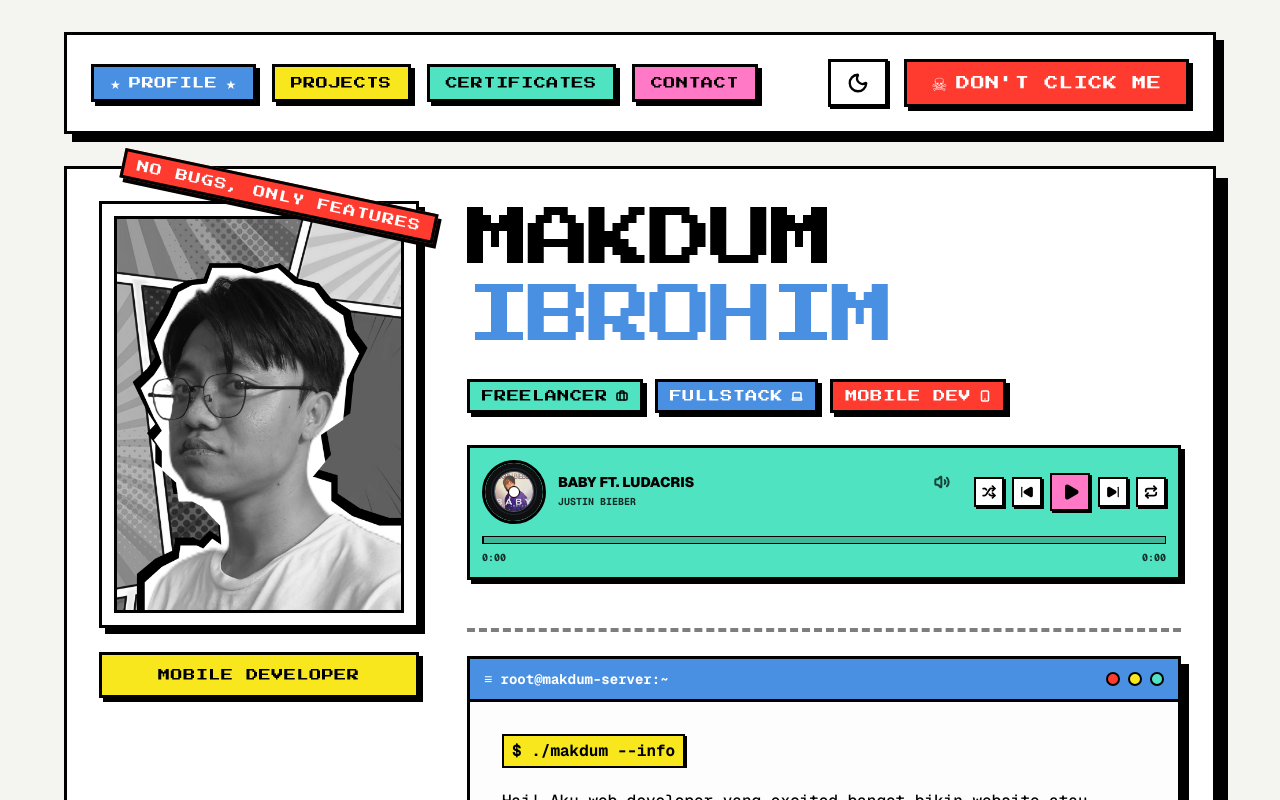
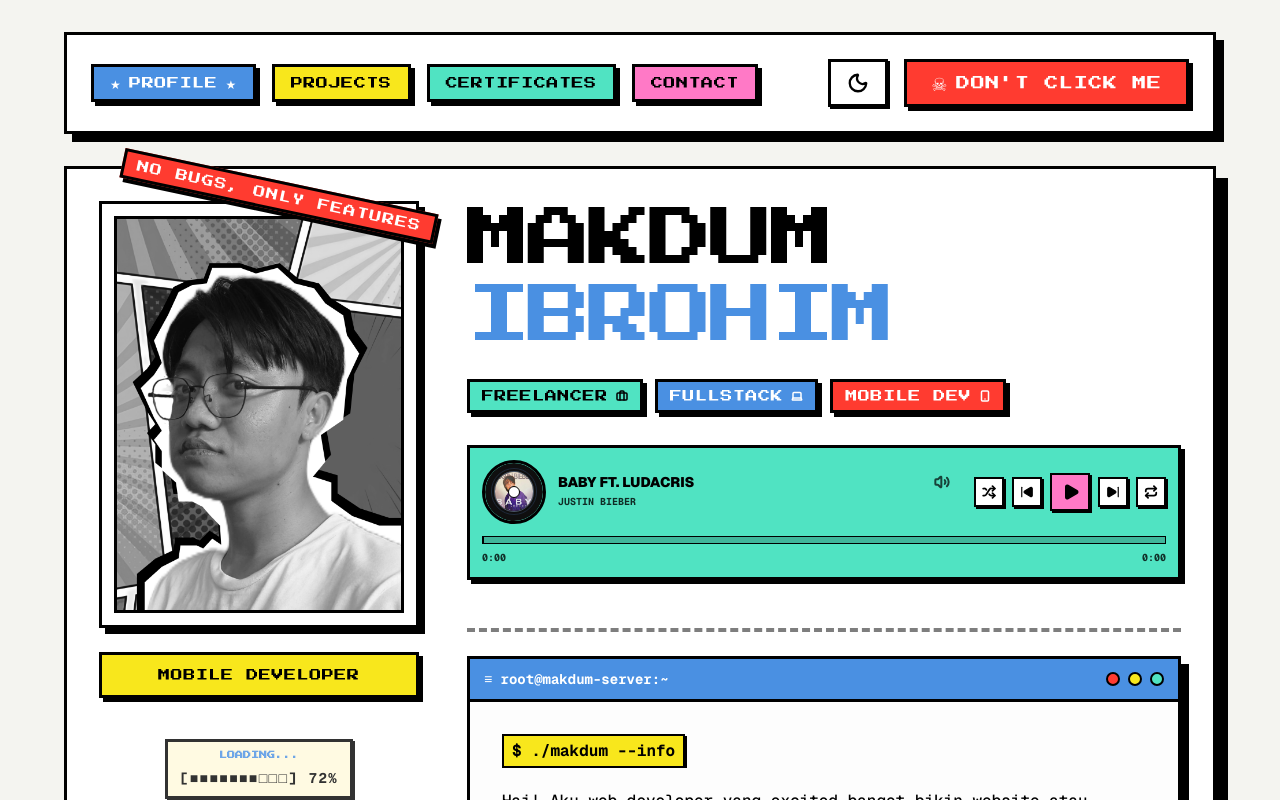
Before and after one commit to MakdumIbrohim/portfolio-v2, a Next.js app: page / in a window 1280 px wide. Shown: the top 800 px of the page. Built offline with nearby package versions, Linux system fonts and the light colour scheme.

Commit message:
feat: Implement the initial retro-themed portfolio homepage and an animated loading bar component.

```diff
--- a/app/page.tsx
+++ b/app/page.tsx
@@ -5,6 +5,7 @@ import { ThemeToggle } from '@/components/theme-toggle';
 import { DontClickButton } from '@/components/dont-click-button';
 import { AudioPlayerCard } from '@/components/audio-player-card';
 import { MobileMenu } from '@/components/mobile-menu';
+import { LoadingBar } from '@/components/loading-bar';
 
 export default function Home() {
   return (
@@ -60,6 +61,9 @@ export default function Home() {
                 MOBILE DEVELOPER
               </div>
             </div>
+
+            {/* Loading Bar linking to Server Stats */}
+            <LoadingBar />
 
             {/* Server Stats Box */}
             <div className="border-[3px] border-black dark:border-white bg-white dark:bg-black shadow-[4px_4px_0_0_#000] md:shadow-[6px_6px_0_0_#000] dark:shadow-[4px_4px_0_0_#fff] mt-auto">
--- /dev/null
+++ b/components/loading-bar.tsx
@@ -0,0 +1,41 @@
+"use client";
+
+import React, { useState, useEffect } from 'react';
+
+export function LoadingBar() {
+    const [progress, setProgress] = useState(0);
+
+    useEffect(() => {
+        const interval = setInterval(() => {
+            setProgress(p => {
+                if (p >= 100) {
+                    // slight pause at 100% before resetting
+                    setTimeout(() => setProgress(0), 1000);
+                    return 100;
+                }
+                const increment = Math.floor(Math.random() * 15) + 5;
+                return Math.min(p + increment, 100);
+            });
+        }, 800);
+        return () => clearInterval(interval);
+    }, []);
+
+    const totalBlocks = 10;
+    const filledBlocks = Math.floor((progress / 100) * totalBlocks);
+    const emptyBlocks = totalBlocks - filledBlocks;
+
+    const bar = '[' + '■'.repeat(filledBlocks) + '□'.repeat(emptyBlocks) + ']';
+
+    return (
+        <div className="flex-1 flex flex-col justify-center items-center relative z-0 hidden lg:flex my-3 opacity-80 hover:opacity-100 transition-opacity">
+            <div className="border-[3px] border-black dark:border-white bg-[#fff9db] dark:bg-[#1f1a00] text-black dark:text-white font-mono font-bold px-3 py-2 shadow-[2px_2px_0_0_#000] dark:shadow-[2px_2px_0_0_#fff] flex flex-col items-center gap-1.5 text-xs sm:text-sm">
+                <span className="font-press-start text-[8px] text-[#4a90e2]">LOADING...</span>
+                <span className="tracking-widest flex items-center gap-2">
+                    {bar} <span className="w-8 text-right">{progress}%</span>
+                </span>
+            </div>
+            {/* Short connecting line */}
+            <div className="h-6 border-l-[3px] border-dashed border-black dark:border-white opacity-40 mt-2"></div>
+        </div>
+    );
+}
```
